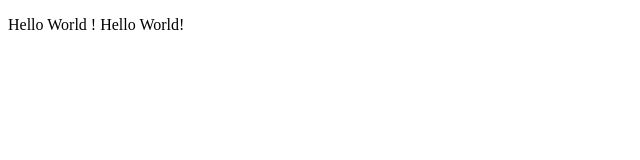
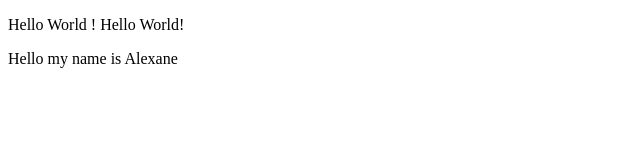
Before and after one commit to alexanemrtn/alexanemrtn.github.io, a plain HTML site: page index.html in a window 1280 px wide. Shown: the whole page, without its empty margins (0-640 px from the left). Drawn offline with Linux system fonts and the light colour scheme.

Commit message:
Added name

```diff
--- a/index.html
+++ b/index.html
@@ -5,5 +5,6 @@
         <head>
         <body>
           <p>Hello World ! Hello World!</p>
+          <P>Hello my name is Alexane </P>
         </body>
       </html>
```
